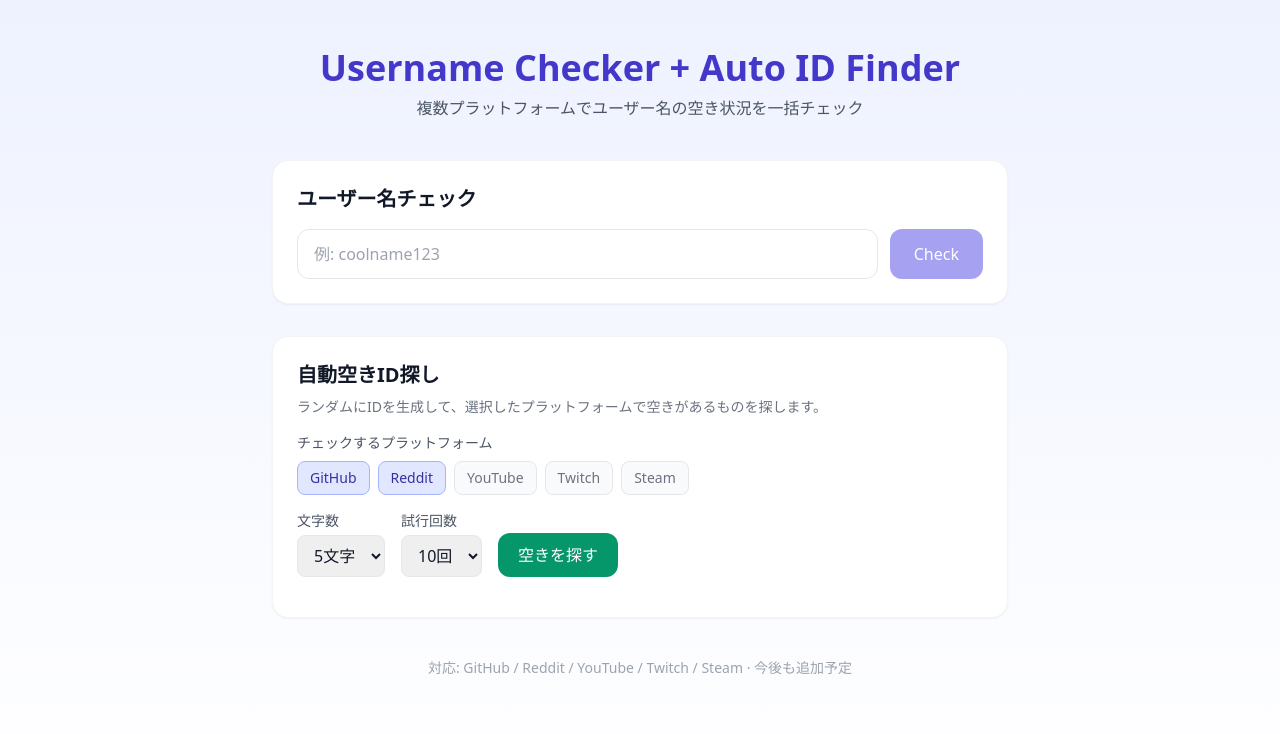
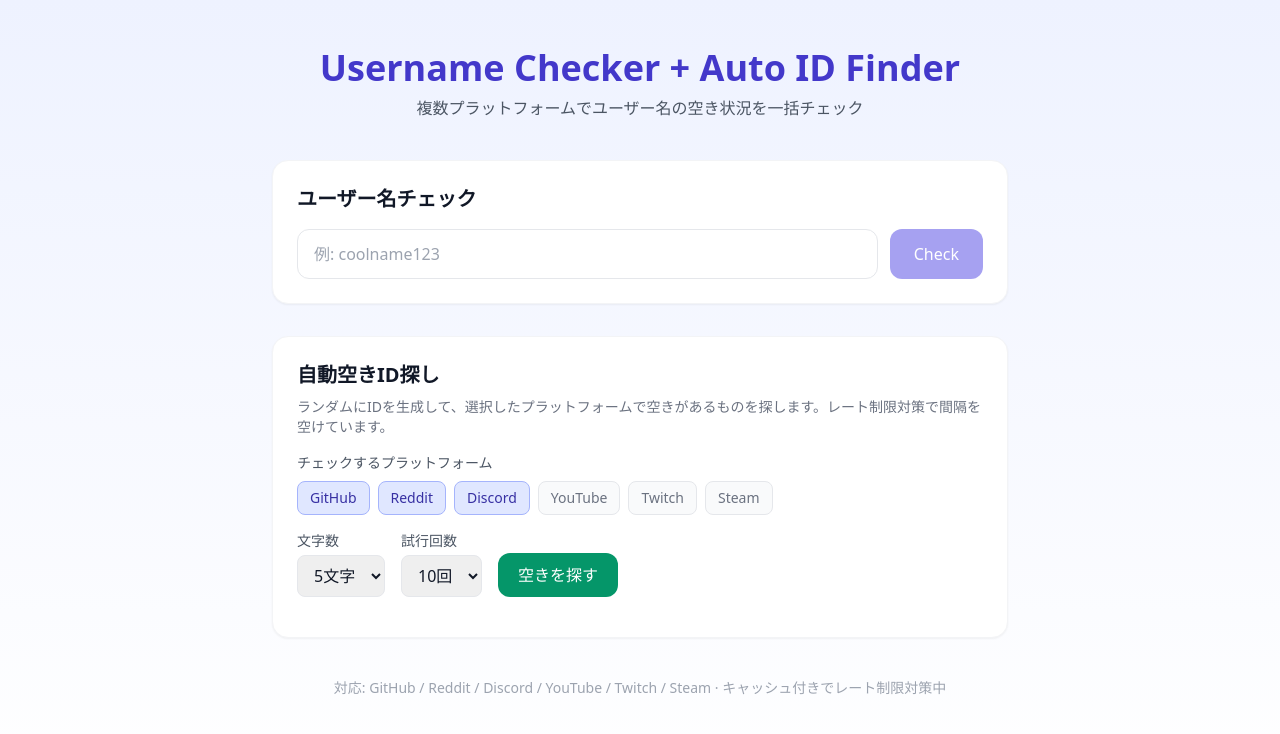
Before and after one commit to kamikun0318/username-checker, a Next.js app: page / in a window 1280 px wide. Shown: the top 734 px of the page. Built offline with nearby package versions, Linux system fonts and the light colour scheme.

Commit message:
Add Discord to UI and improve auto-finder delays

```diff
--- a/app/page.tsx
+++ b/app/page.tsx
@@ -18,12 +18,13 @@ type MultiResult = {
 
 type FoundItem = {
   username: string
-  availableOn: string[] // platform keys
+  availableOn: string[]
 }
 
 const PLATFORM_LABELS: Record<string, string> = {
   github: 'GitHub',
   reddit: 'Reddit',
+  discord: 'Discord',
   youtube: 'YouTube',
   twitch: 'Twitch',
   steam: 'Steam',
@@ -36,13 +37,12 @@ export default function Home() {
   const [loading, setLoading] = useState(false)
   const [multiResult, setMultiResult] = useState<MultiResult | null>(null)
 
-  // Auto finder
   const [autoLength, setAutoLength] = useState(5)
   const [autoCount, setAutoCount] = useState(10)
   const [autoLoading, setAutoLoading] = useState(false)
   const [foundList, setFoundList] = useState<FoundItem[]>([])
   const [checkedCount, setCheckedCount] = useState(0)
-  const [selectedPlatforms, setSelectedPlatforms] = useState<string[]>(['github', 'reddit'])
+  const [selectedPlatforms, setSelectedPlatforms] = useState<string[]>(['github', 'reddit', 'discord'])
 
   const togglePlatform = (p: string) => {
     setSelectedPlatforms((prev) =>
@@ -66,6 +66,8 @@ export default function Home() {
   }
 
   const generateRandom = (len: number) => {
+    // Discord-friendly: lowercase letters, numbers, underscore, period
+    // For simplicity keep alphanumeric for all platforms
     const chars = 'abcdefghijklmnopqrstuvwxyz0123456789'
     let s = ''
     for (let i = 0; i < len; i++) s += chars[Math.floor(Math.random() * chars.length)]
@@ -78,7 +80,7 @@ export default function Home() {
     setFoundList([])
     setCheckedCount(0)
     const found: FoundItem[] = []
-    const maxTry = Math.min(autoCount, 30) // multi-platform so lower limit
+    const maxTry = Math.min(autoCount, 25)
 
     for (let i = 0; i < maxTry; i++) {
       const candidate = generateRandom(autoLength)
@@ -95,7 +97,8 @@ export default function Home() {
           found.push({ username: candidate, availableOn })
           setFoundList([...found])
         }
-        await new Promise((r) => setTimeout(r, 400))
+        // Longer delay to reduce rate limit risk
+        await new Promise((r) => setTimeout(r, 600))
       } catch {}
     }
     setAutoLoading(false)
@@ -113,7 +116,6 @@ export default function Home() {
           </p>
         </header>
 
-        {/* 一括チェック */}
         <section className="bg-white rounded-2xl shadow-sm border border-gray-100 p-6 mb-8">
           <h2 className="text-xl font-semibold mb-4">ユーザー名チェック</h2>
           <div className="flex gap-3">
@@ -157,12 +159,15 @@ export default function Home() {
                     <div>
                       <div className="font-medium">{PLATFORM_LABELS[r.platform] || r.platform}</div>
                       <div className="text-sm text-gray-500">{r.username}</div>
+                      {r.error && (
+                        <div className="text-xs text-orange-500 mt-0.5">{r.error}</div>
+                      )}
                     </div>
                     <div className="text-right">
                       {r.available === true && <span className="text-green-700 font-semibold">空き</span>}
                       {r.available === false && <span className="text-red-600 font-semibold">使用中</span>}
                       {r.available === null && <span className="text-gray-400">不明</span>}
-                      {r.url && (
+                      {r.url && r.platform !== 'discord' && (
                         <a
                           href={r.url}
                           target="_blank"
@@ -180,14 +185,12 @@ export default function Home() {
           )}
         </section>
 
-        {/* 自動空きID探し */}
         <section className="bg-white rounded-2xl shadow-sm border border-gray-100 p-6">
           <h2 className="text-xl font-semibold mb-2">自動空きID探し</h2>
           <p className="text-sm text-gray-500 mb-4">
-            ランダムにIDを生成して、選択したプラットフォームで空きがあるものを探します。
+            ランダムにIDを生成して、選択したプラットフォームで空きがあるものを探します。レート制限対策で間隔を空けています。
           </p>
 
-          {/* プラットフォーム選択 */}
           <div className="mb-4">
             <div className="text-sm text-gray-600 mb-2">チェックするプラットフォーム</div>
             <div className="flex flex-wrap gap-2">
@@ -229,7 +232,7 @@ export default function Home() {
                 onChange={(e) => setAutoCount(Number(e.target.value))}
                 className="px-3 py-2 border rounded-lg"
               >
-                {[5, 10, 15, 20, 30].map((n) => (
+                {[5, 10, 15, 20, 25].map((n) => (
                   <option key={n} value={n}>
                     {n}回
                   </option>
@@ -278,7 +281,7 @@ export default function Home() {
         </section>
 
         <footer className="mt-10 text-center text-sm text-gray-400">
-          対応: GitHub / Reddit / YouTube / Twitch / Steam · 今後も追加予定
+          対応: GitHub / Reddit / Discord / YouTube / Twitch / Steam · キャッシュ付きでレート制限対策中
         </footer>
       </div>
     </main>
```
